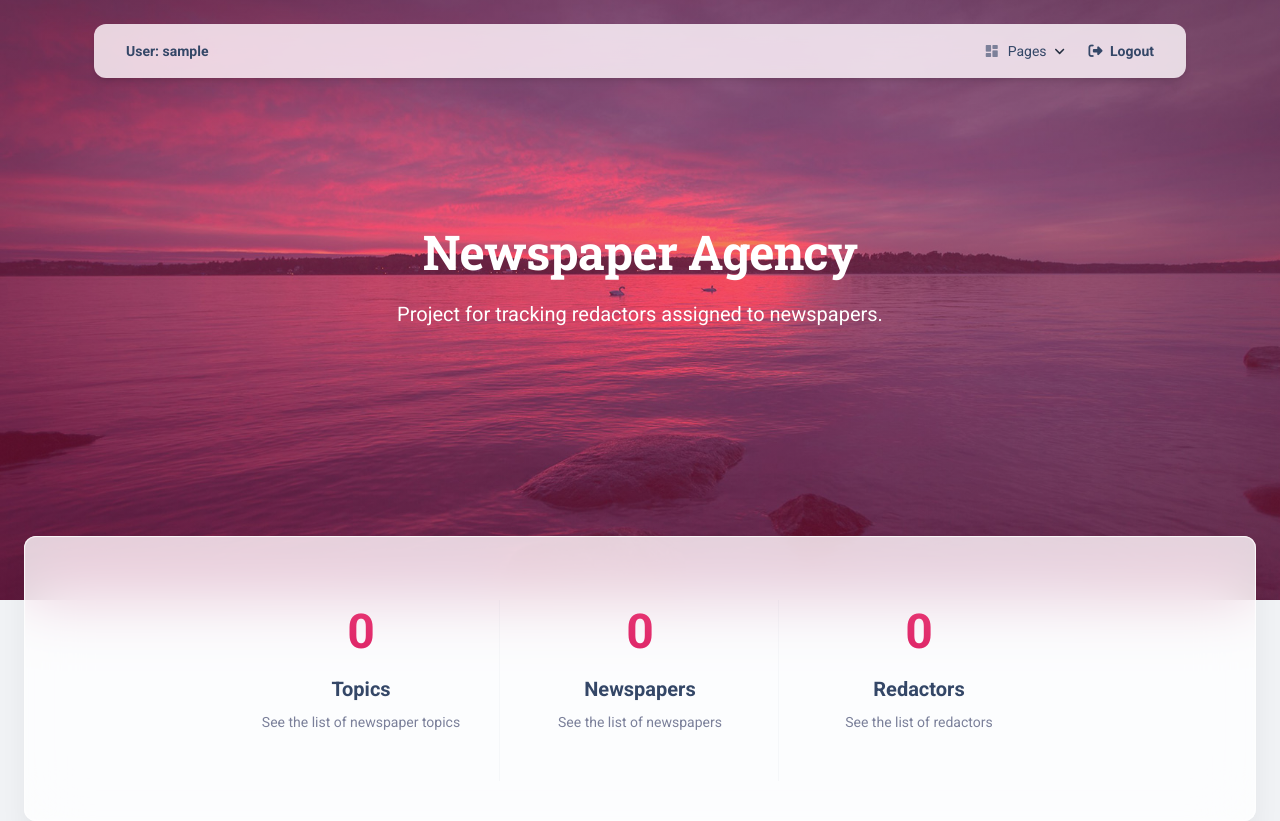
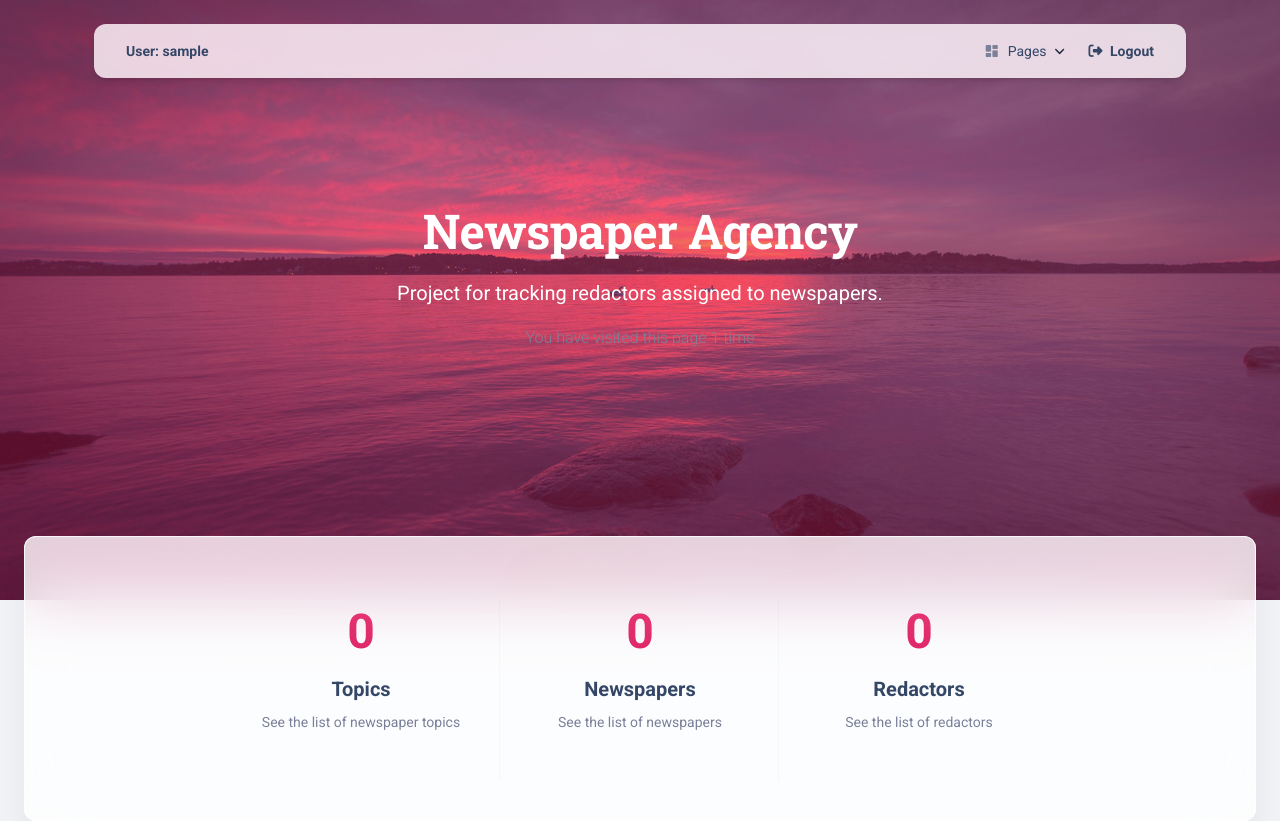
Before and after one commit to hai-le-di/newspaper_agency, a Django app: page / in a window 1280 px wide. Run offline with Django 4.2, Linux system fonts and the light colour scheme; the visitor is signed in with stand-in values (Sample User, id 1); data that the repository does not hold is empty; some libraries are stand-ins or nearby versions.

Commit message:
Add number of visits to index.html

```diff
--- a/templates/newspaper/index.html
+++ b/templates/newspaper/index.html
@@ -36,6 +36,7 @@
           <div class="col-lg-7 text-center mx-auto">
             <h1 class="text-white pt-3 mt-n5">Newspaper Agency</h1>
             <p class="lead text-white mt-3">Project for tracking redactors assigned to newspapers.</p>
+            <p>You have visited this page {{ num_visits }} time{{ num_visits|pluralize }}</p>
           </div>
         </div>
       </div>
```
